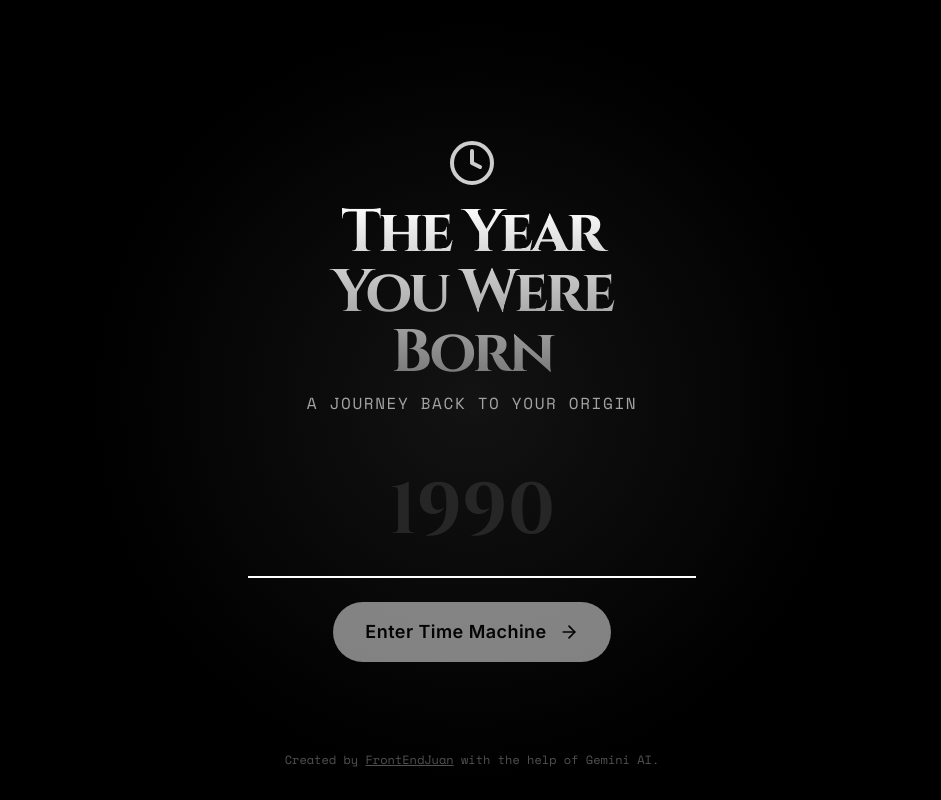
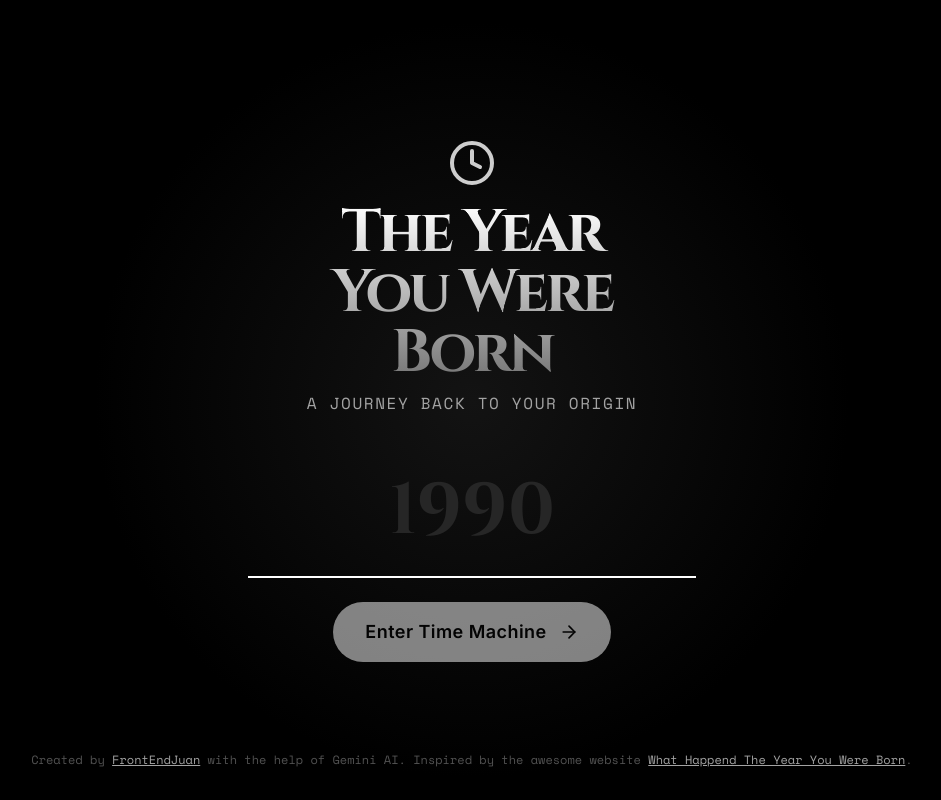
Before and after one commit to moitorrijos/The-Year-You-Were-Born-1981, a React (Vite) app: page / in a window 1280 px wide. Shown: the whole page, without its empty margins (168-1109 px from the left). Built offline with nearby package versions, Linux system fonts and the light colour scheme; no server answers.

Commit message:
feat: Update footer to include inspiration source and adjust link styling

```diff
--- a/components/IntroView.tsx
+++ b/components/IntroView.tsx
@@ -85,11 +85,18 @@ const IntroView: React.FC<IntroViewProps> = ({ onStartJourney }) => {
         Created by{" "}
         <a
           href="https://frontendjuan.com"
-          className="text-neutral-600 underline hover:text-neutral-500"
+          className="text-neutral-400 underline hover:text-neutral-500"
         >
           FrontEndJuan
         </a>{" "}
-        with the help of Gemini AI.
+        with the help of Gemini AI. Inspired by the awesome website{" "}
+        <a
+          href="https://whathappenedinmybirthyear.com"
+          className="text-neutral-400 underline hover:text-neutral-500"
+        >
+          What Happend The Year You Were Born
+        </a>
+        .
       </div>
     </div>
   );
```
